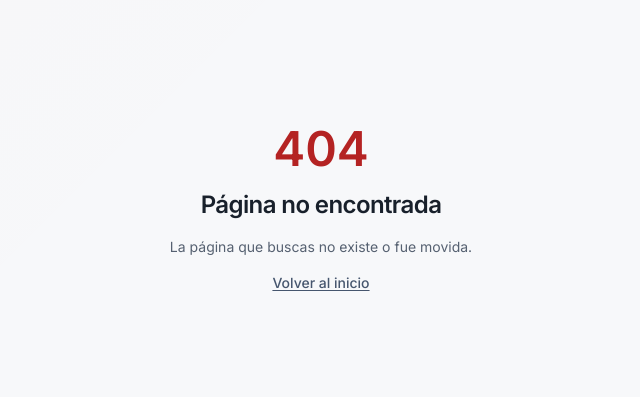
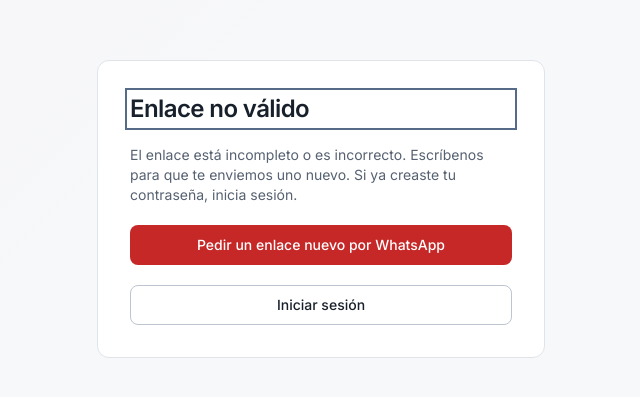
Before and after one commit to ErickG11/coloradosdrive-frontend, a Next.js app: page /crear-contrasena in a window 1280 px wide. Before the commit this address had no page. Shown: the part 191-588 px from the top of the page, without its empty margins (319-959 px from the left). Built offline with nearby package versions, Linux system fonts and the light colour scheme; no server answers.

Commit message:
feat(inscripcion): pantalla para crear la contraseña desde el enlace de un solo uso
Tarea: F32 · Historia: H3

```diff
--- /dev/null
+++ b/app/crear-contrasena/layout.tsx
@@ -0,0 +1,14 @@
+import type { Metadata } from "next";
+import type { ReactNode } from "react";
+
+// El enlace del correo trae un token de un solo uso en la URL: la página no
+// se indexa y no envía el Referer a ningún sitio externo.
+export const metadata: Metadata = {
+  title: "Crear mi contraseña",
+  robots: { index: false, follow: false },
+  referrer: "no-referrer",
+};
+
+export default function CrearContrasenaLayout({ children }: { children: ReactNode }) {
+  return children;
+}
--- /dev/null
+++ b/app/crear-contrasena/page.tsx
@@ -0,0 +1,5 @@
+import { CrearContrasena } from "@/components/inscripcion/CrearContrasena";
+
+export default function CrearContrasenaPage() {
+  return <CrearContrasena />;
+}
--- /dev/null
+++ b/components/inscripcion/CrearContrasena.tsx
@@ -0,0 +1,245 @@
+"use client";
+
+import Link from "next/link";
+import { useRouter } from "next/navigation";
+import { useEffect, useRef, useState, type FormEvent } from "react";
+
+import { Button, Card, FormError, Input } from "@/components/ui";
+import { buttonClassName } from "@/components/ui/buttonStyles";
+import { whatsappHref } from "@/lib/content/landing";
+import { createClient } from "@/lib/supabase/client";
+
+const MIN_LENGTH = 10;
+const LINK_TYPES = ["recovery", "invite"] as const;
+type LinkType = (typeof LINK_TYPES)[number];
+interface LinkParams {
+  tokenHash: string;
+  type: LinkType;
+}
+
+type View = "loading" | "ready" | "invalid" | "expired";
+
+const EXPIRED_CODES = ["otp_expired", "flow_state_expired"];
+const TITLE_CLASS =
+  "font-display text-2xl font-semibold tracking-tight text-text-primary outline-none";
+
+// Pantalla del enlace de un solo uso del correo de aprobación. El token se lee
+// de la URL y se borra de ella al cargar, pero NO se consume hasta que la
+// persona pulsa «Crear mi contraseña» (los escáneres de correo abren el
+// enlace y no pulsan botones). El token vive solo en una referencia en
+// memoria: nunca en storage ni en logs.
+export function CrearContrasena() {
+  const router = useRouter();
+  const params = useRef<LinkParams | null>(null);
+  const read = useRef(false);
+  // Tras verifyOtp la sesión ya existe y el token está gastado: un reintento
+  // solo debe repetir updateUser.
+  const verified = useRef(false);
+  const passwordRef = useRef<HTMLInputElement>(null);
+  const headingRef = useRef<HTMLHeadingElement>(null);
+  const [view, setView] = useState<View>("loading");
+  const [password, setPassword] = useState("");
+  const [confirm, setConfirm] = useState("");
+  const [passwordError, setPasswordError] = useState<string | null>(null);
+  const [confirmError, setConfirmError] = useState<string | null>(null);
+  const [error, setError] = useState<string | null>(null);
+  const [busy, setBusy] = useState(false);
+  const [done, setDone] = useState(false);
+
+  useEffect(() => {
+    if (read.current) return;
+    read.current = true;
+    const search = new URLSearchParams(window.location.search);
+    const tokenHash = search.get("token_hash");
+    const type = search.get("type");
+    // Fuera de la URL cuanto antes: historial, capturas y Referer.
+    window.history.replaceState(null, "", window.location.pathname);
+    const valid = Boolean(tokenHash) && LINK_TYPES.some((allowed) => allowed === type);
+    if (valid) params.current = { tokenHash: tokenHash ?? "", type: type as LinkType };
+    // La URL solo existe en el navegador: la vista se decide tras leerla.
+    queueMicrotask(() => setView(valid ? "ready" : "invalid"));
+  }, []);
+
+  // Al cambiar de pantalla el foco va al título para anunciar el cambio.
+  useEffect(() => {
+    if (view !== "loading") headingRef.current?.focus();
+  }, [view, done]);
+
+  async function handleSubmit(event: FormEvent<HTMLFormElement>) {
+    event.preventDefault();
+    setError(null);
+    if (password.length < MIN_LENGTH) {
+      setPasswordError(`La contraseña debe tener al menos ${MIN_LENGTH} caracteres.`);
+      passwordRef.current?.focus();
+      return;
+    }
+    setPasswordError(null);
+    if (password !== confirm) {
+      setConfirmError("Las contraseñas no coinciden.");
+      return;
+    }
+    setConfirmError(null);
+    const link = params.current;
+    if (!link && !verified.current) return;
+
+    setBusy(true);
+    const supabase = createClient();
+    if (!verified.current && link) {
+      const { error: otpError } = await supabase.auth.verifyOtp({
+        token_hash: link.tokenHash,
+        type: link.type,
+      });
+      if (otpError) {
+        setBusy(false);
+        if (otpError.status && otpError.status < 500) {
+          // Vencido, ya usado o inválido: el token no sirve para reintentar.
+          params.current = null;
+          setPassword("");
+          setConfirm("");
+          setView(EXPIRED_CODES.includes(otpError.code ?? "") ? "expired" : "invalid");
+        } else {
+          setError("No pudimos conectar con el servidor. Revisa tu conexión e inténtalo de nuevo.");
+        }
+        return;
+      }
+      verified.current = true;
+      params.current = null;
+    }
+
+    const { error: updateError } = await supabase.auth.updateUser({ password });
+    if (updateError) {
+      setBusy(false);
+      if (updateError.code === "weak_password") {
+        setPasswordError("Esa contraseña es demasiado fácil de adivinar. Elige otra más segura.");
+        passwordRef.current?.focus();
+      } else if (updateError.code === "same_password") {
+        setPasswordError("Elige una contraseña distinta a la anterior.");
+        passwordRef.current?.focus();
+      } else {
+        setError("No pudimos guardar tu contraseña. Inténtalo de nuevo.");
+      }
+      return;
+    }
+
+    // La sesión creada por el enlace se cierra: la persona inicia sesión con
+    // la contraseña recién creada.
+    await supabase.auth.signOut({ scope: "local" }).catch(() => undefined);
+    setPassword("");
+    setConfirm("");
+    setBusy(false);
+    setDone(true);
+  }
+
+  return (
+    <main className="flex min-h-dvh items-center justify-center bg-bg-base px-4 py-10">
+      <div className="w-full max-w-md">
+        <Card className="flex flex-col gap-5 md:p-8">
+          {view === "loading" ? (
+            <p role="status" className="text-sm text-text-secondary">
+              Cargando…
+            </p>
+          ) : null}
+
+          {view === "ready" && !done ? (
+            <>
+              <header className="flex flex-col gap-2">
+                <h1 ref={headingRef} tabIndex={-1} className={TITLE_CLASS}>
+                  Crea tu contraseña
+                </h1>
+                <p className="text-sm text-text-secondary">
+                  Tu solicitud fue aprobada. Elige una contraseña de al menos {MIN_LENGTH}{" "}
+                  caracteres para entrar a tu cuenta.
+                </p>
+              </header>
+              <form
+                onSubmit={(e) => void handleSubmit(e)}
+                noValidate
+                className="flex flex-col gap-4"
+              >
+                <Input
+                  ref={passwordRef}
+                  name="newPassword"
+                  label="Contraseña"
+                  type="password"
+                  autoComplete="new-password"
+                  required
+                  value={password}
+                  error={passwordError ?? undefined}
+                  onChange={(e) => {
+                    setPassword(e.target.value);
+                    setPasswordError(null);
+                  }}
+                />
+                <Input
+                  name="confirmPassword"
+                  label="Confirmar contraseña"
+                  type="password"
+                  autoComplete="new-password"
+                  required
+                  value={confirm}
+                  error={confirmError ?? undefined}
+                  onChange={(e) => {
+                    setConfirm(e.target.value);
+                    setConfirmError(null);
+                  }}
+                />
+                <FormError>{error}</FormError>
+                <Button type="submit" isLoading={busy} className="min-h-11">
+                  Crear mi contraseña
+                </Button>
+              </form>
+            </>
+          ) : null}
+
+          {view === "ready" && done ? (
+            <>
+              <h1 ref={headingRef} tabIndex={-1} className={TITLE_CLASS}>
+                Contraseña creada
+              </h1>
+              <p role="status" className="text-sm text-text-secondary">
+                Ya puedes iniciar sesión con tu correo y tu nueva contraseña.
+              </p>
+              <Button
+                className="min-h-11"
+                onClick={() => {
+                  router.replace("/login");
+                  router.refresh();
+                }}
+              >
+                Iniciar sesión
+              </Button>
+            </>
+          ) : null}
+
+          {view === "expired" || view === "invalid" ? (
+            <>
+              <h1 ref={headingRef} tabIndex={-1} className={TITLE_CLASS}>
+                {view === "expired" ? "Este enlace ya no es válido" : "Enlace no válido"}
+              </h1>
+              <p className="text-sm text-text-secondary">
+                {view === "expired"
+                  ? "El enlace venció o ya fue usado. Los enlaces son de un solo uso."
+                  : "El enlace está incompleto o es incorrecto."}{" "}
+                Escríbenos para que te enviemos uno nuevo. Si ya creaste tu contraseña, inicia
+                sesión.
+              </p>
+              <a
+                href={whatsappHref(
+                  "Hola, Colorados Drive. Mi enlace para crear la contraseña no funciona. ¿Me pueden enviar uno nuevo?",
+                )}
+                target="_blank"
+                rel="noopener noreferrer"
+                className={buttonClassName("primary", "md", "min-h-11")}
+              >
+                Pedir un enlace nuevo por WhatsApp
+              </a>
+              <Link href="/login" className={buttonClassName("secondary", "md", "min-h-11")}>
+                Iniciar sesión
+              </Link>
+            </>
+          ) : null}
+        </Card>
+      </div>
+    </main>
+  );
+}
```
